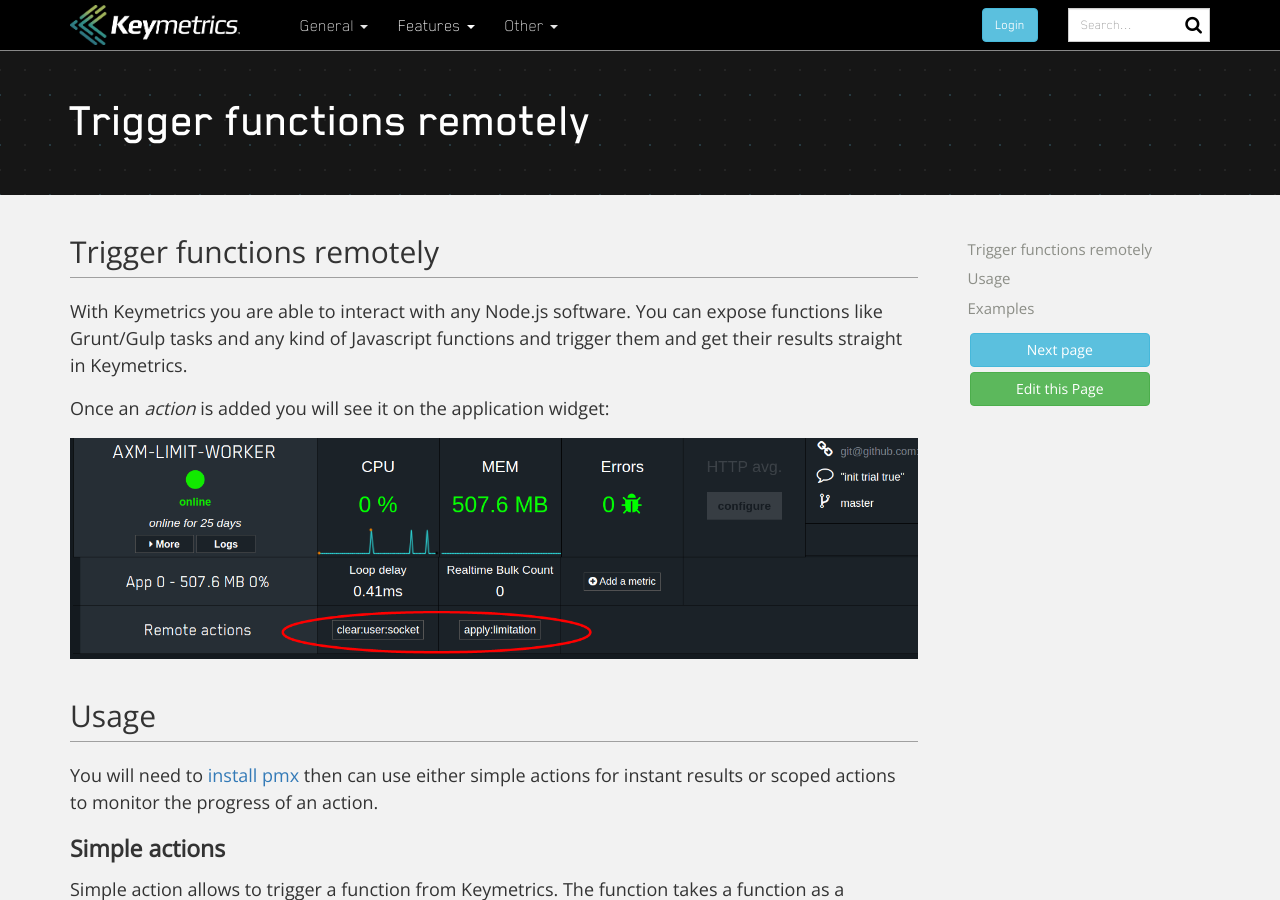
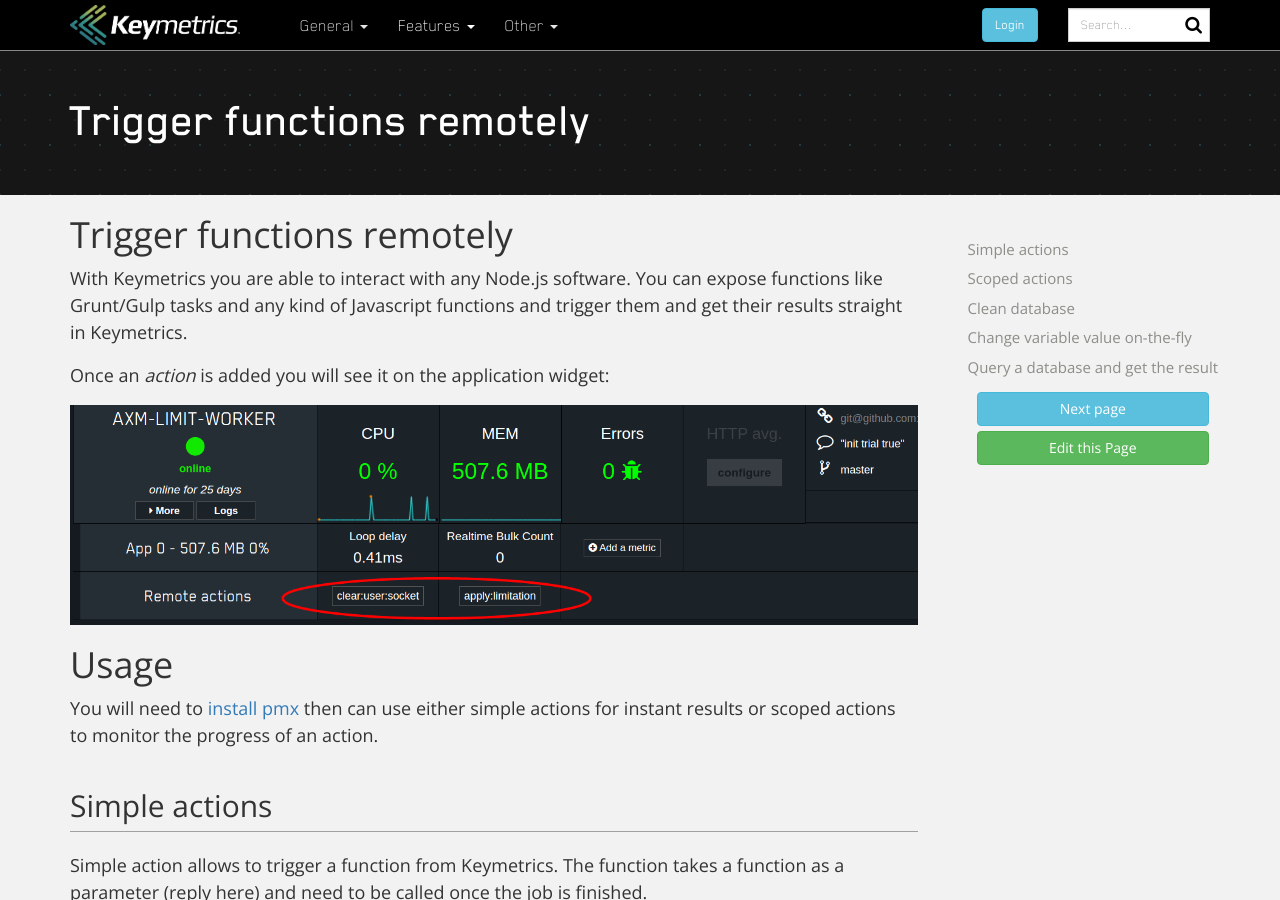
Before and after one commit to keymetrics/keymetrics.github.io, a Jekyll site: the page built from docs/keymetrics/custom-actions.md, in a window 1280 px wide and 900 px high. Built offline with Jekyll 4.4.1, drawn with Linux system fonts in a browser that asks for light colours; nearby versions of some CDN libraries; Markdown is read by kramdown in place of the engine named in the settings; a script that is not in the unit is left out; comment, search, counter and statistics services are not loaded.

Commit message:
Update custom-actions.md

````diff
--- a/docs/keymetrics/custom-actions.md
+++ b/docs/keymetrics/custom-actions.md
@@ -5,7 +5,7 @@ description: Custom actions
 permalink: /docs/pages/custom-actions/
 ---
 
-## Trigger functions remotely
+# Trigger functions remotely
 
 With Keymetrics you are able to interact with any Node.js software. You can expose functions like Grunt/Gulp tasks and any kind of Javascript functions and trigger them and get their results straight in Keymetrics.
 
@@ -13,11 +13,11 @@ Once an *action* is added you will see it on the application widget:
 
 <img src="/images/custom-actions.png" alt="Custom actions"/>
 
-## Usage
+# Usage
 
 You will need to [install pmx](/docs/usage/install-pmx/) then can use either simple actions for instant results or scoped actions to monitor the progress of an action.
 
-### Simple actions
+## Simple actions
 
 Simple action allows to trigger a function from Keymetrics. The function takes a function as a parameter (reply here) and need to be called once the job is finished.
 
@@ -36,7 +36,7 @@ pmx.action('db:clean', function(reply) {
 });
 ```
 
-#### Passing a parameter
+### Passing a parameter
 
 To pass a parameter to the remote function, just add the `param` attribute to the callback:
 
@@ -51,7 +51,7 @@ pmx.action('db:clean', function(param, reply) {
 
 When triggering the remote function on Keymetrics, a popup will open asking you to enter the parameter you want to pass to the function.
 
-### Scoped actions
+## Scoped actions
 
 Scoped Actions are advanced remote actions that can be also triggered from Keymetrics.
 
@@ -80,9 +80,9 @@ pmx.scopedAction('long running lsof', function(data, res) {
 });
 ```
 
-## Examples
+# Examples
 
-### Clean database
+## Clean database
 
 ```javascript
 var pmx = require('pmx');
@@ -93,7 +93,7 @@ pmx.action('db:clean', function(reply) {
 });
 ```
 
-### Change variable value on-the-fly
+## Change variable value on-the-fly
 
 ```javascript
 var pmx = require('pmx');
@@ -104,7 +104,7 @@ pmx.action('debug:on', function(reply) {
 });
 ```
 
-### Query a database and get the result
+## Query a database and get the result
 
 ```javascript
 var pmx = require('pmx');
````
